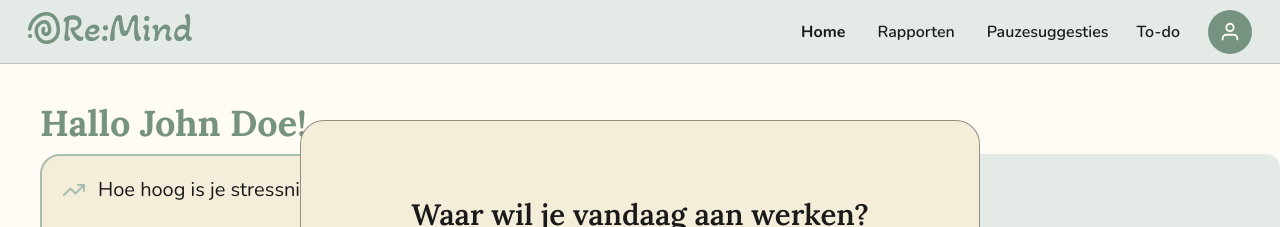
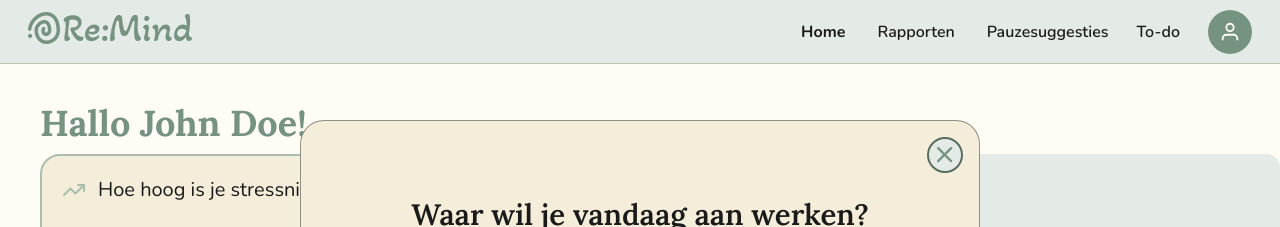
Before and after one commit to sampittois/Re-Mind_App_Individueel, a React (Vite) app in the folder stress-app/frontend/: page / in a window 1280 px wide. Both pictures are taken after a click on the button "To-do". Shown: the top 227 px of the page. Built offline with nearby package versions, Linux system fonts and the light colour scheme; no server answers.

Commit message:
feat: add close button to WorkdayReflectionOverlay with styling for improved usability

```diff
--- a/stress-app/frontend/src/components/WorkdayReflectionOverlay.jsx
+++ b/stress-app/frontend/src/components/WorkdayReflectionOverlay.jsx
@@ -1,5 +1,6 @@
 import { useEffect, useState } from "react";
 import "../styles/settings.css";
+import xIcon from "../assets/x.svg";
 
 const EMPTY_LISTS = { today: [], tomorrow: [] };
 
@@ -74,6 +75,10 @@ export default function WorkdayReflectionOverlay({ open, onClose, onSubmit, show
       onMouseDown={() => onClose?.()}
     >
       <div className="workday-overlay__card" onMouseDown={(event) => event.stopPropagation()}>
+        <button className="workday-overlay__close" type="button" onClick={() => onClose?.()} aria-label="Overlay sluiten">
+          <img src={xIcon} alt="" className="workday-overlay__close-icon" />
+        </button>
+
         {showFinishedTitle ? (
           <h2 className="workday-overlay__title" id="workday-overlay-title">
             Werkdag afgerond.
--- a/stress-app/frontend/src/styles/App.css
+++ b/stress-app/frontend/src/styles/App.css
@@ -208,11 +208,44 @@ a {
   background: var(--background-dark);
   padding: clamp(20px, 3vw, 32px);
   box-shadow: var(--shadow-lg);
+  position: relative;
   display: flex;
   flex-direction: column;
   align-items: center;
   justify-content: flex-start;
   text-align: center;
+}
+
+.workday-overlay__close {
+  position: absolute;
+  top: var(--space-4);
+  right: var(--space-4);
+  width: 36px;
+  height: 36px;
+  padding: 0;
+  border-radius: 50%;
+  border: 2px solid var(--primary-dark);
+  background: var(--highlight-light);
+  display: flex;
+  align-items: center;
+  justify-content: center;
+  cursor: pointer;
+  transition: background-color 0.2s ease;
+}
+
+.workday-overlay__close:hover {
+  background: var(--primary);
+}
+
+.workday-overlay__close:hover .workday-overlay__close-icon {
+  filter: brightness(0) invert(1);
+}
+
+.workday-overlay__close-icon {
+  width: 16px;
+  height: 16px;
+  object-fit: contain;
+  display: block;
 }
 
 .workday-overlay__title {
```
